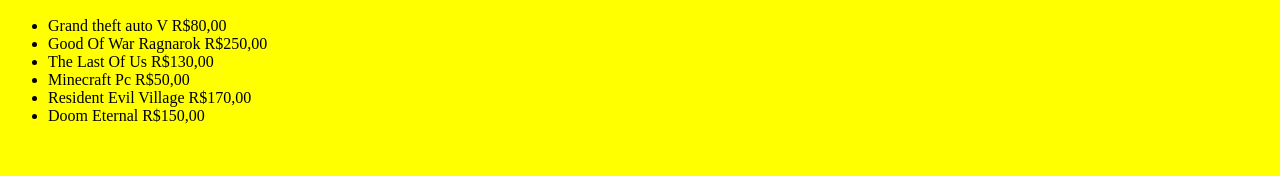
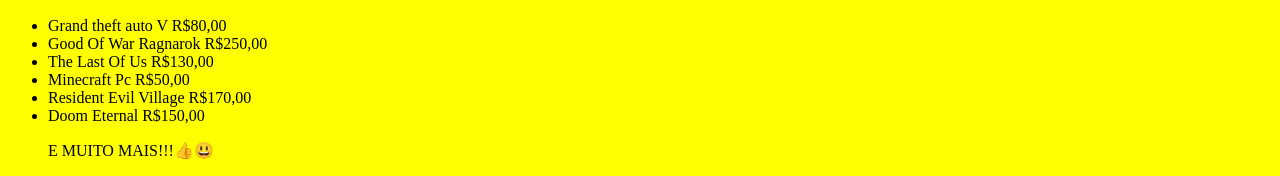
Before and after one commit to Matheusfods/PensamentoComputacional1B, a plain HTML site: page index.html in a window 1280 px wide. Shown: the part 1335-1511 px from the top of the page. Before the commit the page ends 1476 px from the top, so only its background shows below. Drawn offline with Linux system fonts and the light colour scheme.

Commit message:
Update index.html

```diff
--- a/index.html
+++ b/index.html
@@ -38,6 +38,8 @@
             <li>Resident Evil Village R$170,00</li>
             <li>Doom Eternal R$150,00</li>
 
+        <p>E MUITO MAIS!!!👍😃
+
         </ul>
         </body>
 </html>
```
